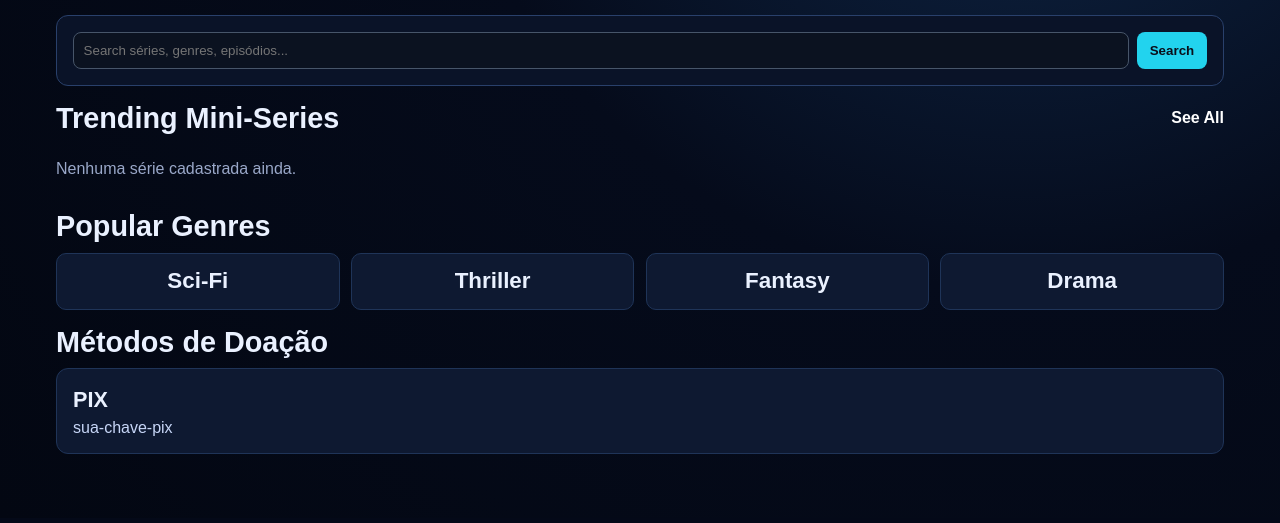
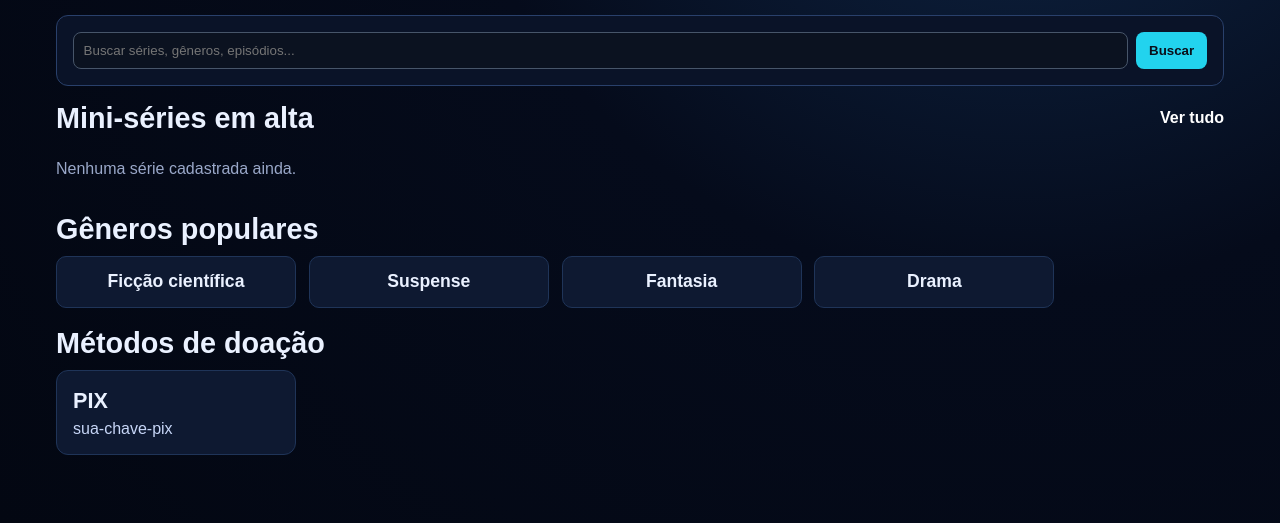
Before and after one commit to silvanet32/gamenew, a Flask app: page /home in a window 1280 px wide. Shown: the part 392-915 px from the top of the page. Before the commit the page ends 846 px from the top, so only its background shows below. Run offline with Flask 3, Linux system fonts and the light colour scheme; the visitor is signed in with stand-in values (Sample User, id 1); data comes from the database, SQL or seed files in the repository; data that the repository does not hold is empty.

Commit message:
Melhorar login com alternância, flashes de 3s e home em estilo carrossel

```diff
--- a/static/style.css
+++ b/static/style.css
@@ -44,20 +44,22 @@ body{
 .section-title-row h3{margin:0;font-size:1.8rem}
 .section-title-row a{color:#fff;text-decoration:none;font-weight:700}
 
-.poster-row{display:grid;grid-template-columns:repeat(auto-fit,minmax(220px,1fr));gap:.8rem}
-.poster-card{position:relative;background:#0b152d;border:1px solid var(--line);border-radius:12px;overflow:hidden}
+.carousel-track{display:flex;gap:.8rem;overflow-x:auto;padding-bottom:.2rem;scroll-snap-type:x mandatory}
+.carousel-track > *{scroll-snap-align:start;flex:0 0 auto}
+.carousel-track.compact > *{min-width:240px}
+
+.poster-card{position:relative;background:#0b152d;border:1px solid var(--line);border-radius:12px;overflow:hidden;width:280px}
 .cover{width:100%;height:150px;object-fit:cover;display:block}
 .cover-fallback{display:flex;align-items:center;justify-content:center;background:#1e3a8a;font-size:2.2rem;font-weight:900;color:white}
 .poster-caption{padding:.7rem .8rem}
-.poster-caption h4{margin:0 0 .2rem;font-size:1.7rem}
+.poster-caption h4{margin:0 0 .2rem;font-size:1.25rem}
 .poster-caption small{color:var(--muted)}
 .poster-link{position:absolute;inset:0;text-indent:-9999px}
 
-.genre-row{display:grid;grid-template-columns:repeat(auto-fit,minmax(180px,1fr));gap:.7rem}
-.genre-chip{display:flex;align-items:center;justify-content:center;padding:.9rem;border-radius:10px;background:#0e1931;border:1px solid var(--line);font-weight:700;font-size:1.4rem}
+.genre-chip{display:flex;align-items:center;justify-content:center;padding:.9rem;border-radius:10px;background:#0e1931;border:1px solid var(--line);font-weight:700;font-size:1.1rem}
 
 .card{background:var(--card);border:1px solid var(--line);border-radius:12px;padding:1rem;margin-bottom:1rem}
-.donation-grid{display:grid;gap:.8rem;grid-template-columns:repeat(auto-fit,minmax(230px,1fr))}
+.donation-item{min-width:290px}
 .donation-item h4{margin:.1rem 0 .4rem;font-size:1.35rem}
 .donation-item p{margin:0;color:#c7d6f7;word-break:break-word}
 
@@ -66,7 +68,20 @@ body{
 input,textarea,button{border-radius:8px;padding:.6rem;border:1px solid #475569;background:#0b1220;color:var(--text)}
 button,.btn-link{background:var(--primary);color:#0a0f1a;border:none;font-weight:700;cursor:pointer;text-decoration:none;padding:.55rem .8rem;border-radius:8px;display:inline-block}
 .actions{display:flex;gap:.5rem;align-items:center;flex-wrap:wrap}.danger{background:var(--danger)!important;color:#1b0a0f}
-.muted{color:var(--muted)}.flash-wrap{display:grid;gap:.4rem}.flash{padding:.7rem;border-radius:8px}.flash.success{background:#134e4a}.flash.warning{background:#78350f}.flash.danger{background:#7f1d1d}.flash.info{background:#1e3a8a}
+
+.muted{color:var(--muted)}
+.flash-wrap{display:grid;gap:.4rem;transition:opacity .35s ease, transform .35s ease}
+.flash-out{opacity:0;transform:translateY(-6px)}
+.flash{padding:.7rem;border-radius:8px}
+.flash.success{background:#134e4a}.flash.warning{background:#78350f}.flash.danger{background:#7f1d1d}.flash.info{background:#1e3a8a}
 .search-row{display:flex;gap:.5rem}.search-row input{flex:1}
 .comment{padding:.6rem;border:1px solid var(--line);border-radius:8px;margin-top:.5rem;background:#111827}
 .stream-search-card{background:#0a1328;border-color:#29406b}
+
+.auth-switch{max-width:760px;margin:0 auto}
+.auth-tabs{display:flex;gap:.4rem;margin-bottom:1rem}
+.auth-tab{flex:1;background:#16284a;color:#dbe6ff}
+.auth-tab.active{background:var(--primary);color:#001b2b}
+.auth-panel{display:none}
+.auth-panel.active{display:block}
+.link-btn{background:none;border:none;color:var(--primary);padding:0;margin:0;cursor:pointer;font-weight:700}
--- a/templates/base.html
+++ b/templates/base.html
@@ -11,13 +11,13 @@
     <h1 class="brand">GameNew Séries</h1>
     <nav class="stream-nav">
       {% if current_user.id %}
-        <a href="{{ url_for('home') }}" class="active">Home</a>
-        <a href="{{ url_for('home', q='trending') }}">Trending</a>
-        <a href="{{ url_for('home', q='fantasia') }}">Genres</a>
-        <a href="{{ url_for('home') }}">My List</a>
+        <a href="{{ url_for('home') }}" class="active">Início</a>
+        <a href="{{ url_for('home', q='em alta') }}">Em alta</a>
+        <a href="{{ url_for('home', q='gênero') }}">Gêneros</a>
+        <a href="{{ url_for('home') }}">Minha lista</a>
         {% if current_user.is_admin %}
           <a href="{{ url_for('admin_manage') }}">Gerenciar</a>
-          <a href="{{ url_for('admin_add_series') }}">Adicionar Série</a>
+          <a href="{{ url_for('admin_add_series') }}">Adicionar série</a>
         {% endif %}
         <a href="{{ url_for('logout') }}">Sair</a>
       {% endif %}
@@ -27,7 +27,7 @@
   <main class="container stream-container">
     {% with messages = get_flashed_messages(with_categories=true) %}
       {% if messages %}
-        <div class="flash-wrap">
+        <div class="flash-wrap" id="flashWrap">
           {% for category, message in messages %}
             <div class="flash {{ category }}">{{ message }}</div>
           {% endfor %}
@@ -36,5 +36,14 @@
     {% endwith %}
     {% block content %}{% endblock %}
   </main>
+
+  <script>
+    setTimeout(() => {
+      const wrap = document.getElementById('flashWrap');
+      if (!wrap) return;
+      wrap.classList.add('flash-out');
+      setTimeout(() => wrap.remove(), 350);
+    }, 3000);
+  </script>
 </body>
 </html>
--- a/templates/home.html
+++ b/templates/home.html
@@ -1,26 +1,26 @@
 {% extends 'base.html' %}
-{% block title %}Home | GameNew{% endblock %}
+{% block title %}Início | GameNew{% endblock %}
 {% block content %}
 <section class="hero-banner">
   <div class="hero-overlay">
-    <p class="hero-kicker">MINI SERIES</p>
-    <h2>Short Stories, Big Thrills</h2>
+    <p class="hero-kicker">MINI SÉRIES</p>
+    <h2>Histórias curtas, grandes emoções</h2>
     <p>Publique e gerencie novas séries com visual cinematográfico.</p>
   </div>
 </section>
 
 <section class="card stream-search-card">
   <form method="get" action="{{ url_for('home') }}" class="search-row">
-    <input type="text" name="q" value="{{ q }}" placeholder="Search séries, genres, episódios...">
-    <button type="submit">Search</button>
+    <input type="text" name="q" value="{{ q }}" placeholder="Buscar séries, gêneros, episódios...">
+    <button type="submit">Buscar</button>
   </form>
 </section>
 
 <section class="section-title-row">
-  <h3>Trending Mini-Series</h3>
-  <a href="{{ url_for('home') }}">See All</a>
+  <h3>Mini-séries em alta</h3>
+  <a href="{{ url_for('home') }}">Ver tudo</a>
 </section>
-<section class="poster-row">
+<section class="carousel-track">
 {% for s in series %}
   <article class="poster-card">
     {% if s.cover_url %}
@@ -30,7 +30,7 @@
     {% endif %}
     <div class="poster-caption">
       <h4>{{ s.title }}</h4>
-      <small>👁 {{ s.views }} views</small>
+      <small>👁 {{ s.views }} visualizações</small>
     </div>
     <a class="poster-link" href="{{ url_for('serie_detail', series_id=s.id) }}">Abrir</a>
   </article>
@@ -40,19 +40,19 @@
 </section>
 
 <section class="section-title-row">
-  <h3>Popular Genres</h3>
+  <h3>Gêneros populares</h3>
 </section>
-<section class="genre-row">
-  <span class="genre-chip">Sci-Fi</span>
-  <span class="genre-chip">Thriller</span>
-  <span class="genre-chip">Fantasy</span>
+<section class="carousel-track compact">
+  <span class="genre-chip">Ficção científica</span>
+  <span class="genre-chip">Suspense</span>
+  <span class="genre-chip">Fantasia</span>
   <span class="genre-chip">Drama</span>
 </section>
 
 <section class="section-title-row">
-  <h3>Métodos de Doação</h3>
+  <h3>Métodos de doação</h3>
 </section>
-<section class="donation-grid">
+<section class="carousel-track compact">
   {% if donation_methods %}
     {% for d in donation_methods %}
       <article class="card donation-item">
```
Also changed, not shown: templates/auth.html (+37 -8 lines).
